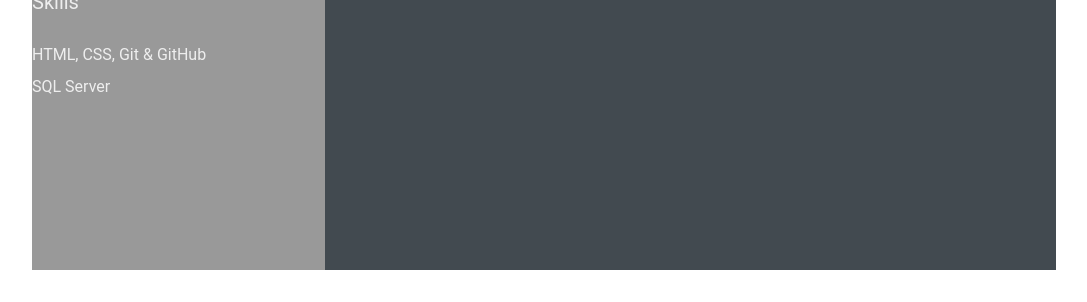
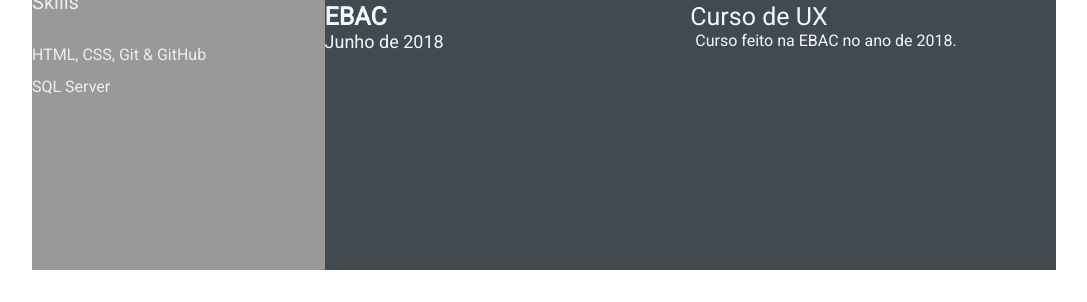
Before and after one commit to mateusoliveiraps/mateusoliveiraps.github.io, a plain HTML site: page index.html in a window 1280 px wide. Shown: the part 562-864 px from the top of the page, without its empty margins (96-1183 px from the left). Drawn offline with Linux system fonts and the light colour scheme.

Commit message:
feature: add courses

```diff
--- a/index.html
+++ b/index.html
@@ -7,6 +7,9 @@
     <title>Mateus Oliveira CV</title>
 
     <link rel="stylesheet" href="style.css">
+    <link rel="preconnect" href="https://fonts.googleapis.com">
+    <link rel="preconnect" href="https://fonts.gstatic.com" crossorigin>
+    <link href="https://fonts.googleapis.com/css2?family=Roboto&family=Roboto+Serif:opsz,wght@8..144,700&display=swap" rel="stylesheet">
 
 </head>
 
@@ -93,6 +96,21 @@
                     </div>
                 </div>
             </section>
+            <section class="awards gap">
+                <div class="right-title">Cursos</div>
+                <div class="awards-contents">
+                    <div class="awards-left">
+                        <p class="awards-company-name">EBAC</p>
+                        <p class="awards-time-period">Junho de 2018</p>
+                    </div>
+                    <div class="awards-right">
+                        <p class="awards-name">Curso de UX</p>
+                        <p class="awards-desc">
+                            Curso feito na EBAC no ano de 2018.
+                        </p>
+                    </div>
+                </div>
+            </section>
         </section>
     </main>
 </body>
```
